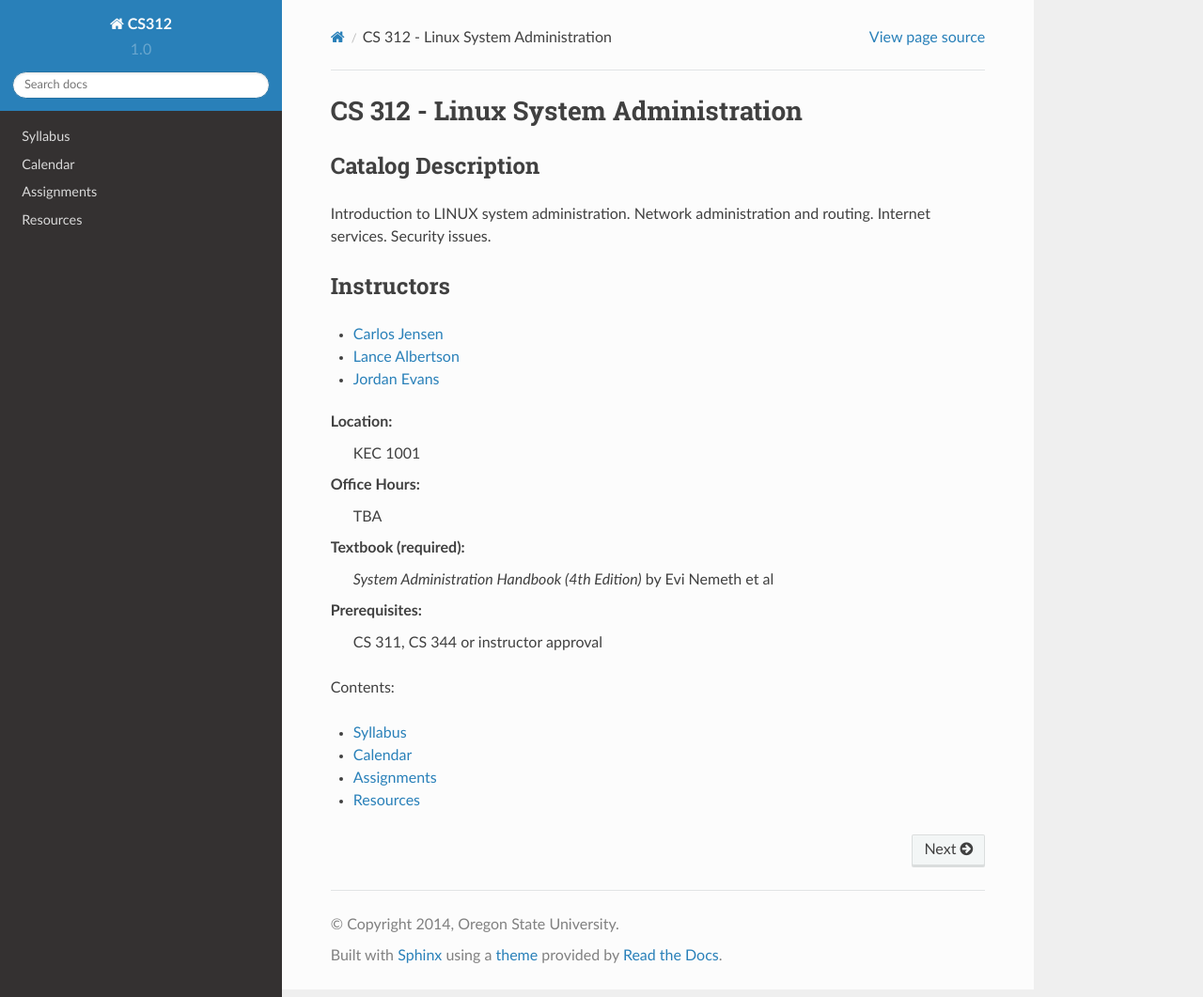
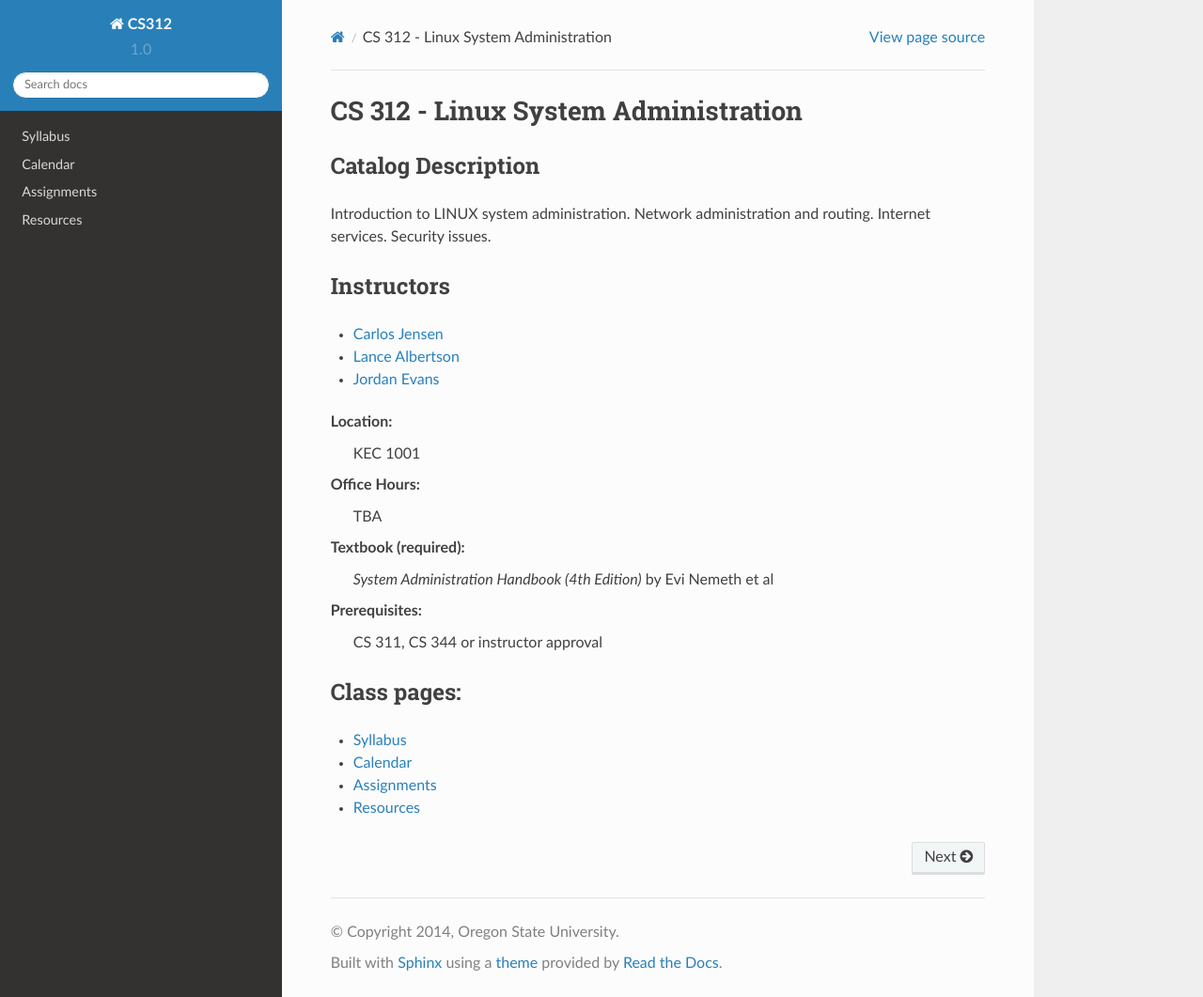
Before and after one commit to osuosl/cs312, a Sphinx documentation site: the page built from source/index.rst, in a window 1280 px wide and 1061 px high. Shown: the whole window at 94% size. Built offline with Sphinx 7.4.7 and the Read the Docs theme 2.0.0, drawn with Linux system fonts in a browser that asks for light colours.

Commit message:
Rename header to something more relavant

```diff
--- a/source/index.rst
+++ b/source/index.rst
@@ -26,7 +26,8 @@ Textbook (required):
 Prerequisites:
   CS 311, CS 344 or instructor approval
 
-Contents:
+Class pages:
+~~~~~~~~~~~~
 
 .. toctree::
    :maxdepth: 1
```
